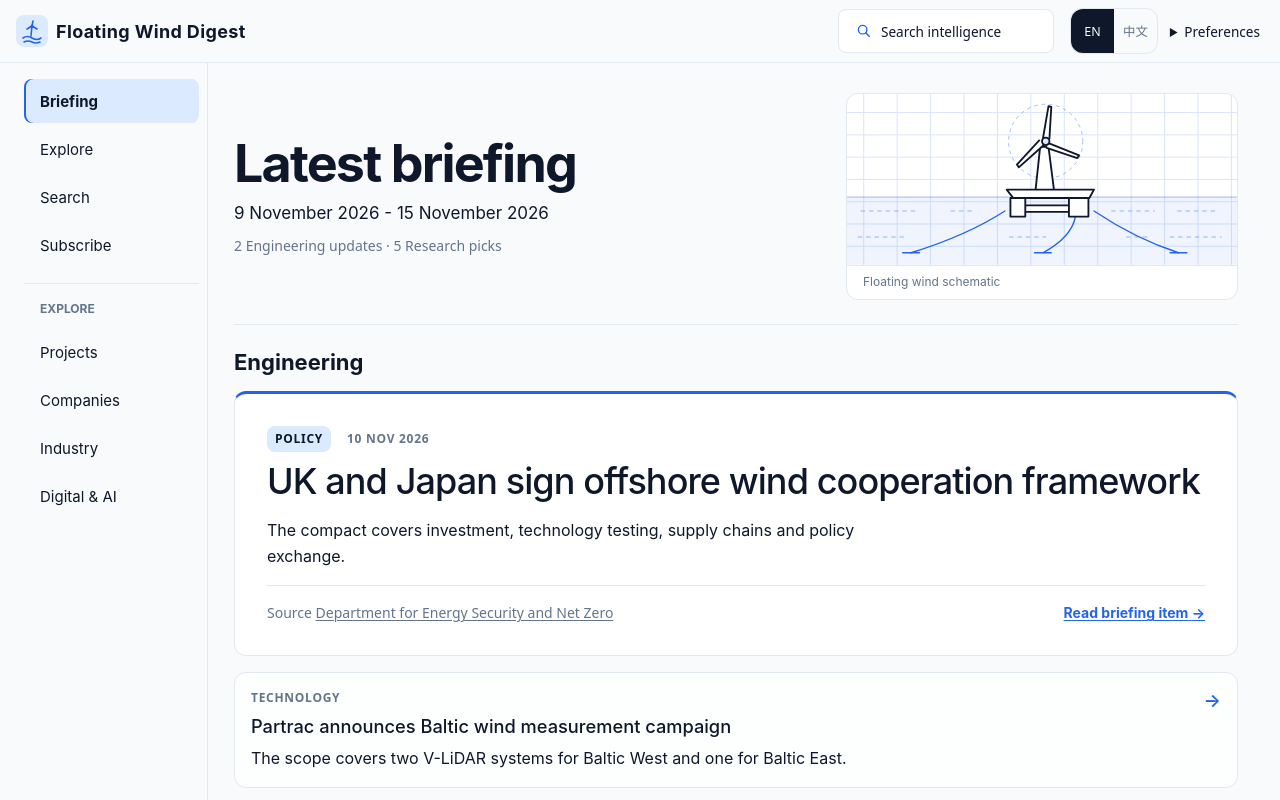
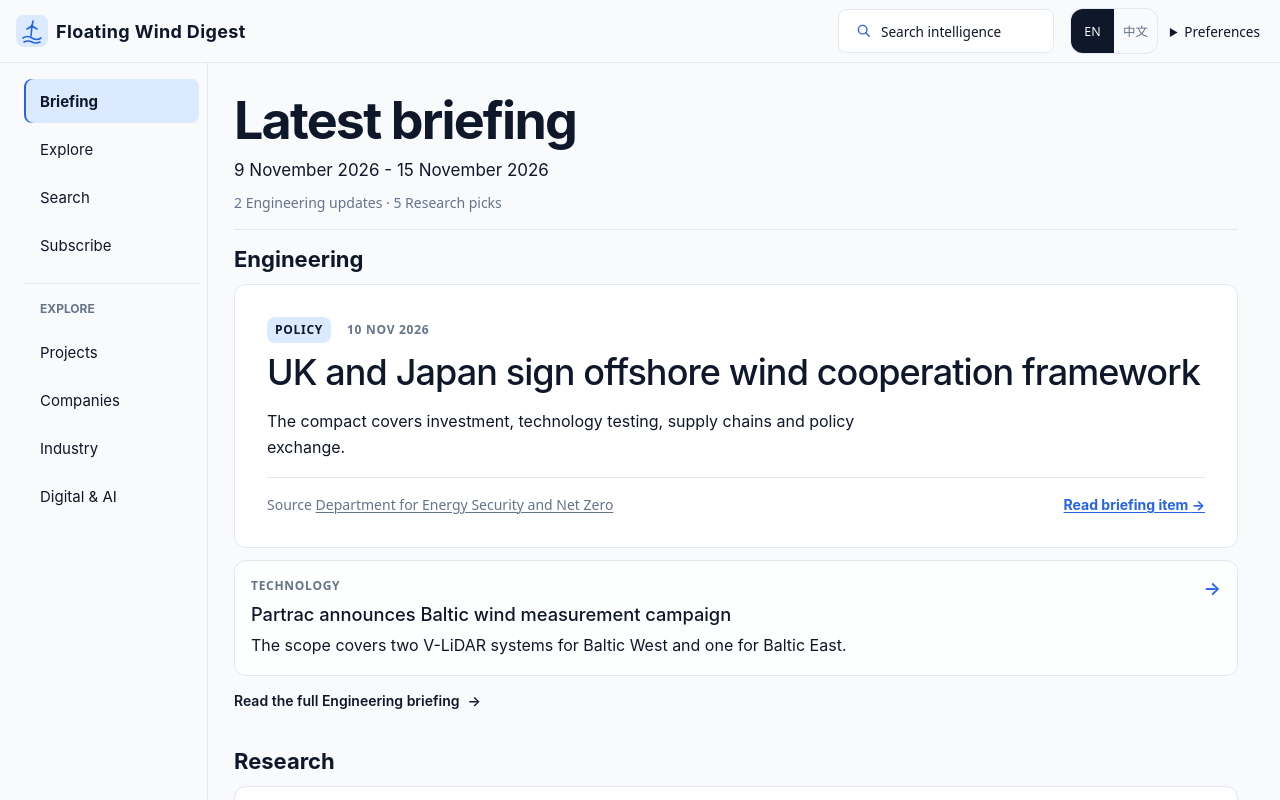
Before and after one commit to yangzhouore/fowt-digest, a Next.js app in the folder web/: page / in a window 1280 px wide. Shown: the top 800 px of the page. Built offline with nearby package versions, Linux system fonts and the light colour scheme.

Commit message:
fix(web): tighten weekly briefing presentation

```diff
--- a/web/app/briefing-visual.tsx
+++ /dev/null
@@ -1,31 +0,0 @@
-import { LocalizedCopy } from "./i18n/localized-copy";
-
-export function BriefingVisual() {
-  return (
-    <figure className="briefing-visual" aria-labelledby="briefing-visual-caption">
-      <svg viewBox="0 0 420 184" aria-hidden="true" focusable="false" fill="none">
-        <g stroke="var(--accent)" opacity=".18">
-          <path d="M0 20h420M0 44h420M0 68h420M0 92h420M0 116h420M0 140h420M0 164h420" />
-          <path d="M18 0v184M54 0v184M90 0v184M126 0v184M162 0v184M198 0v184M234 0v184M270 0v184M306 0v184M342 0v184M378 0v184M414 0v184" />
-        </g>
-        <path d="M0 111h420v73H0z" fill="var(--accent)" opacity=".07" />
-        <g stroke="var(--accent)" strokeLinecap="round" opacity=".45">
-          <path d="M0 111h420" />
-          <path d="M15 126h59m38 0h26m147 0h46m25 0h42M12 154h54m109 0h39m87 0h26m21 0h55" strokeDasharray="4 5" />
-          <circle cx="214" cy="51" r="40" strokeDasharray="3 5" />
-        </g>
-        <g stroke="var(--accent)" strokeWidth="1.5" strokeLinecap="round">
-          <path d="M170 126Q130 152 69 171m177-39q-4 22-35 39m55-45q45 30 91 45" />
-          <path d="M60 171h18m124 0h18m128 0h18" />
-        </g>
-        <g stroke="var(--ink)" strokeWidth="2" strokeLinecap="round" strokeLinejoin="round" fill="var(--surface)">
-          <path d="M208 57h9l6 47h-20z" />
-          <path d="M172 103h94l-5 9h-82zM176 112h16v20h-16zM239 112h21v20h-21zM192 120h47v7h-47z" />
-          <path d="M211 48l6-35 3 1-2 34m-1 5 33 13-2 3-33-11m-3-3-27 24-2-3 24-26" />
-          <circle cx="214" cy="51" r="4" fill="var(--selected)" />
-        </g>
-      </svg>
-      <figcaption id="briefing-visual-caption"><LocalizedCopy en="Floating wind schematic" zh="浮式风电示意图" /></figcaption>
-    </figure>
-  );
-}
--- a/web/app/homepage-briefing.css
+++ b/web/app/homepage-briefing.css
@@ -8,10 +8,7 @@ main.briefing-home {
 }
 
 .homepage-briefing .briefing-masthead {
-  display: grid;
-  align-items: center;
-  gap: 16px;
-  padding-block: 8px 24px;
+  padding-block: 8px 16px;
 }
 
 .homepage-briefing .briefing-masthead h1 {
@@ -27,43 +24,21 @@ main.briefing-home {
   font-size: 1.0625rem;
 }
 
-.briefing-masthead-copy > :last-child {
+.briefing-masthead > :last-child {
   margin-block-end: 0;
 }
 
-.briefing-visual {
-  margin: 0;
-  overflow: hidden;
-  border: 1px solid var(--border);
-  border-radius: var(--shell-radius);
-  background: var(--surface);
-}
-
-.briefing-visual svg {
-  display: block;
-  inline-size: 100%;
-  block-size: auto;
-}
-
-.briefing-visual figcaption {
-  padding: 8px 16px;
-  border-block-start: 1px solid var(--border);
-  color: var(--muted);
-  font-size: .75rem;
-  line-height: 1.4;
-}
-
 .homepage-briefing .briefing-track {
-  padding-block: 24px 0;
+  padding-block: 16px 0;
   border-block-end: 0;
 }
 
 .homepage-briefing .briefing-track + .briefing-track {
-  padding-block-start: 32px;
+  padding-block-start: 24px;
 }
 
 .homepage-briefing .briefing-track h2 {
-  margin-block-end: 16px;
+  margin-block-end: 12px;
   font-size: 1.375rem;
   font-weight: 700;
 }
@@ -75,7 +50,7 @@ main.briefing-home {
 
 .homepage-briefing .briefing-engineering-list {
   display: grid;
-  gap: 16px;
+  gap: 12px;
 }
 
 .homepage-briefing .briefing-engineering-list > li {
@@ -91,10 +66,6 @@ main.briefing-home {
   border: 1px solid var(--border);
   border-radius: var(--shell-radius);
   background: var(--surface);
-}
-
-.briefing-lead {
-  border-block-start: 3px solid var(--accent);
 }
 
 .briefing-lead-body {
@@ -167,10 +138,30 @@ main.briefing-home {
   color: inherit;
 }
 
-.briefing-read-action,
-.briefing-track-action a {
+.briefing-read-action {
   font-size: .875rem;
   font-weight: 650;
+}
+
+.briefing-track-action a {
+  display: inline-flex;
+  align-items: center;
+  gap: 8px;
+  min-block-size: 44px;
+  color: var(--ink);
+  font-size: .875rem;
+  font-weight: 600;
+  text-decoration: none;
+}
+
+.briefing-track-action a::after {
+  content: "→" / "";
+}
+
+.briefing-track-action a:hover,
+.briefing-track-action a:focus-visible {
+  color: var(--accent);
+  text-decoration: underline;
 }
 
 .briefing-lead-media {
@@ -230,14 +221,14 @@ main.briefing-home {
 }
 
 .homepage-briefing .briefing-track > .briefing-track-action {
-  margin-block: 16px 0;
+  margin-block: 4px 0;
 }
 
 .homepage-briefing .briefing-continuation {
   align-items: center;
   gap: 8px 24px;
-  margin-block-start: 24px;
-  padding-block: 16px 0;
+  margin-block-start: 12px;
+  padding-block: 12px 0;
   border-block-start: 1px solid var(--border);
 }
 
@@ -250,13 +241,6 @@ main.briefing-home {
   background: var(--selected);
   color: var(--ink);
   font-weight: 650;
-}
-
-@media (min-width: 640px) {
-  .homepage-briefing .briefing-masthead:has(.briefing-visual) {
-    grid-template-columns: minmax(0, 3fr) minmax(0, 2fr);
-    gap: 24px;
-  }
 }
 
 @media (min-width: 1120px) {
@@ -272,9 +256,3 @@ main.briefing-home {
     grid-template-columns: minmax(0, 7fr) minmax(0, 3fr);
   }
 }
-
-@media (max-width: 390px) {
-  .briefing-visual svg {
-    max-block-size: 116px;
-  }
-}
--- a/web/app/homepage-weekly-briefing.tsx
+++ b/web/app/homepage-weekly-briefing.tsx
@@ -1,5 +1,4 @@
 import Link from "next/link";
-import { BriefingVisual } from "./briefing-visual";
 import type { getLatestBriefingPreview } from "./briefing-weeks";
 import { EditorialImageFigure } from "./editorial-image-figure";
 import { getEditorialImage, type EditorialImage } from "./editorial-images";
@@ -58,7 +57,6 @@ export function HomepageWeeklyBriefing({ preview }: { preview: Preview }) {
   return (
     <div className="homepage-briefing">
       <section className="briefing-masthead" aria-labelledby="intro-heading">
-        <div className="briefing-masthead-copy">
         <h1 id="intro-heading"><LocalizedCopy en="Latest briefing" zh="最新简报" /></h1>
         {preview ? (
           <>
@@ -71,8 +69,6 @@ export function HomepageWeeklyBriefing({ preview }: { preview: Preview }) {
             </p>
           </>
         ) : <p><LocalizedCopy en="No editions are available yet." zh="暂无已发布的简报。" /></p>}
-        </div>
-        {!leadImage && <BriefingVisual />}
       </section>
 
       {preview && (
```
Also changed, not shown: 2 other files (tests, documents, lock files or other folders). Lines whose indentation alone changed are shown as unchanged.
